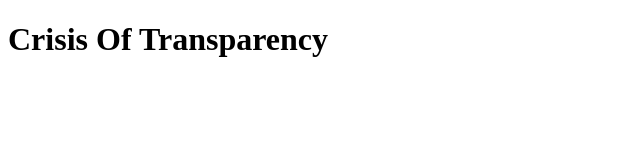
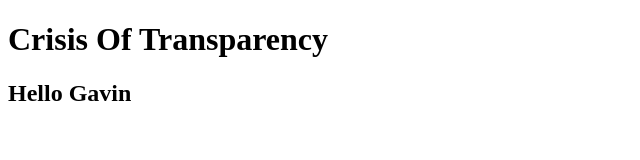
Before and after one commit to DarthPackman/CrisisOfTransparency, an Astro site: page / in a window 1280 px wide. Shown: the whole page, without its empty margins (0-640 px from the left). Built offline with nearby package versions, Linux system fonts and the light colour scheme; Astro itself is replaced by a stand-in of ours.

Commit message:
Trying to see if it works
Added a comment

```diff
--- a/src/pages/index.astro
+++ b/src/pages/index.astro
@@ -12,5 +12,6 @@
 	</head>
 	<body>
 		<h1>Crisis Of Transparency</h1>
+		<h2>Hello Gavin</h2>
 	</body>
 </html>
```
